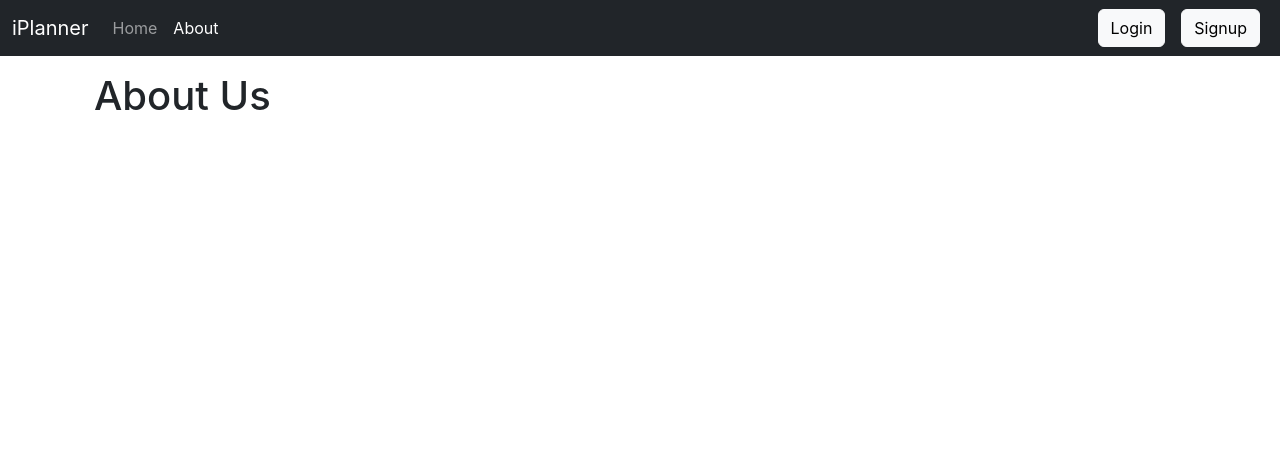
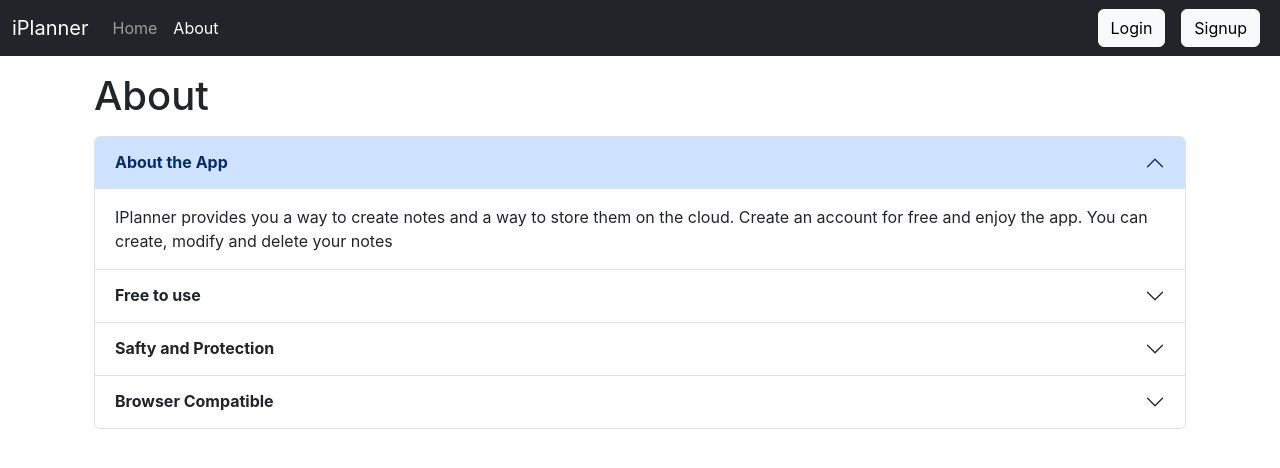
Before and after one commit to AmmaraKhan19/iplanner, a React (Create React App) app in the folder client/: page /about in a window 1280 px wide. Shown: the top 468 px of the page. Built offline with nearby package versions, Linux system fonts and the light colour scheme; the HTML template or start-up script is replaced by a standard one.

Commit message:
Adding About component to client side

```diff
--- a/client/src/components/About.js
+++ b/client/src/components/About.js
@@ -5,17 +5,17 @@ export const About = (props) => {
   return (
     <>
       <div className="container" >
-        <h1 className="my-3">About Us</h1>
-        {/* <div className="accordion" id="accordionExample" >
+        <h1 className="my-3">About</h1>
+        <div className="accordion" id="accordionExample" >
           <div className="accordion-item">
             <h2 className="accordion-header" id="headingOne">
               <button className="accordion-button" type="button" data-bs-toggle="collapse" data-bs-target="#collapseOne" aria-expanded="true" aria-controls="collapseOne">
-                <strong>Analyze Your Text</strong>
+                <strong>About the App</strong>
               </button>
             </h2>
             <div id="collapseOne" className="accordion-collapse collapse show" aria-labelledby="headingOne" data-bs-parent="#accordionExample">
               <div className="accordion-body">
-                TextUtils provides you a way to analyze your text quickly and effiently. Be it word count or anything else.
+              IPlanner provides you a way to create notes and a way to store them on the cloud. Create an account for free and enjoy the app. You can create, modify and delete your notes
               </div>
             </div>
           </div>
@@ -27,23 +27,35 @@ export const About = (props) => {
             </h2>
             <div id="collapseTwo" className="accordion-collapse collapse" aria-labelledby="headingTwo" data-bs-parent="#accordionExample">
               <div className="accordion-body">
-                TextUtils is a free application. It does not charge anything to use any and all functions that it provides.
+              IPlanner is a free application. It does not charge anything to use any and all functions that it provides. all you need is an account to enjoy all features.
               </div>
             </div>
           </div>
           <div className="accordion-item">
             <h2 className="accordion-header" id="headingThree">
               <button className="accordion-button collapsed" type="button" data-bs-toggle="collapse" data-bs-target="#collapseThree" aria-expanded="false" aria-controls="collapseThree">
-                <strong>Browser Compatible</strong>
+                <strong>Safty and Protection</strong>
               </button>
             </h2>
             <div id="collapseThree" className="accordion-collapse collapse" aria-labelledby="headingThree" data-bs-parent="#accordionExample">
               <div className="accordion-body">
-                TextUtils is a web based application that works on all the browsers like Chrome, Firefox, Edge etc.TextUtils also works on Smart Phone browsers.
+              IPlanner protects all the user data. It uses tokens to protect user passwords and uses those tokens to identify users. All passwords are encrypted for better protection.
               </div>
             </div>
           </div>
-        </div> */}
+          <div className="accordion-item">
+            <h2 className="accordion-header" id="headingFour">
+              <button className="accordion-button collapsed" type="button" data-bs-toggle="collapse" data-bs-target="#collapseFour" aria-expanded="false" aria-controls="collapseFour">
+                <strong>Browser Compatible</strong>
+              </button>
+            </h2>
+            <div id="collapseFour" className="accordion-collapse collapse" aria-labelledby="headingFour" data-bs-parent="#accordionExample">
+              <div className="accordion-body">
+                IPlanner is a web based application that works on all the browsers like Chrome, Firefox, Edge etc.It also works on Smart Phone browsers.
+              </div>
+            </div>
+          </div>
+        </div>
       </div>
     </>
   )
```
